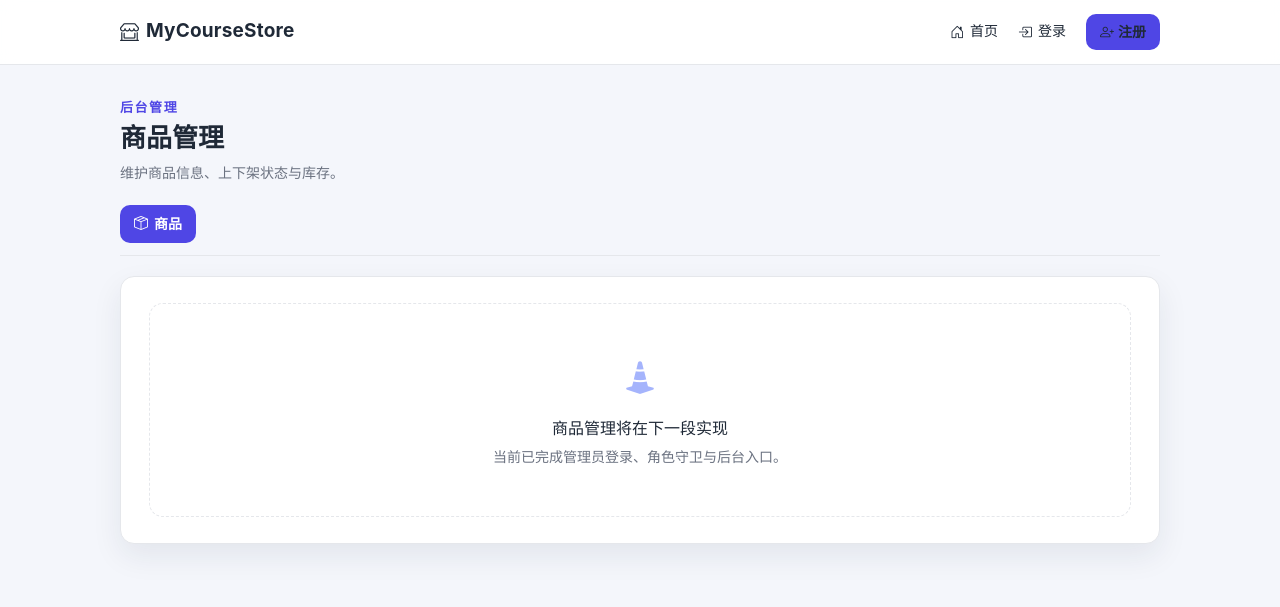
After one commit to sdap-songyyds/my-pet-store, a Spring app: page /admin/products/list in a window 1280 px wide. The commit adds this page. Shown: the top 607 px of the page. Run offline with Thymeleaf, Linux system fonts and the light colour scheme; the template is opened without the code that fills it, so the values that code supplies are empty; database files in the repository are not loaded.

Commit message:
feat: 管理员认证与后台入口

```diff
--- a/src/main/resources/static/css/app.css
+++ b/src/main/resources/static/css/app.css
@@ -1301,3 +1301,62 @@ textarea:focus {
         grid-template-columns: 1fr;
     }
 }
+
+/* ---------- 后台管理 ---------- */
+
+.admin-main {
+    display: grid;
+    gap: 20px;
+    padding-top: 32px;
+    padding-bottom: 64px;
+}
+
+.admin-head {
+    display: flex;
+    align-items: flex-end;
+    justify-content: space-between;
+    gap: 16px;
+}
+
+.admin-kicker {
+    margin: 0 0 4px;
+    color: var(--primary);
+    font-size: 13px;
+    font-weight: 700;
+    letter-spacing: .12em;
+    text-transform: uppercase;
+}
+
+.admin-tabs {
+    display: flex;
+    flex-wrap: wrap;
+    gap: 8px;
+    padding-bottom: 12px;
+    border-bottom: 1px solid var(--border);
+}
+
+.admin-tab {
+    display: inline-flex;
+    align-items: center;
+    gap: 6px;
+    padding: 8px 14px;
+    border-radius: 10px;
+    color: var(--muted);
+    font-size: 14px;
+    font-weight: 600;
+}
+
+.admin-tab:hover {
+    background: #eef2ff;
+    color: var(--primary-dark);
+}
+
+.admin-tab.is-active {
+    background: var(--primary);
+    color: #fff;
+}
+
+.admin-tab.is-active:hover {
+    background: var(--primary-dark);
+    color: #fff;
+}
--- /dev/null
+++ b/src/main/resources/templates/admin/products/list.html
@@ -0,0 +1,31 @@
+<!DOCTYPE html>
+<html lang="zh-CN" xmlns:th="http://www.thymeleaf.org">
+<head th:replace="~{fragments/layout :: head('商品管理')}"></head>
+<body>
+<header th:replace="~{fragments/layout :: nav}"></header>
+
+<main class="container admin-main">
+    <div class="admin-head">
+        <div>
+            <p class="admin-kicker">后台管理</p>
+            <h1>商品管理</h1>
+            <p class="muted">维护商品信息、上下架状态与库存。</p>
+        </div>
+    </div>
+
+    <nav class="admin-tabs" aria-label="后台功能">
+        <a class="admin-tab is-active" th:href="@{/admin/products}">
+            <i class="bi bi-box-seam" aria-hidden="true"></i> 商品
+        </a>
+    </nav>
+
+    <section class="card">
+        <div class="empty-state">
+            <i class="bi bi-cone-striped empty-icon" aria-hidden="true"></i>
+            <p>商品管理将在下一段实现</p>
+            <p class="muted">当前已完成管理员登录、角色守卫与后台入口。</p>
+        </div>
+    </section>
+</main>
+</body>
+</html>
--- a/src/main/resources/templates/fragments/layout.html
+++ b/src/main/resources/templates/fragments/layout.html
@@ -25,6 +25,9 @@
                     <span th:text="${currentUser.getDisplayName()}">用户</span>
                 </span>
                 <a th:href="@{/account}"><i class="bi bi-person-gear" aria-hidden="true"></i> 用户中心</a>
+                <a th:if="${currentUser.role.name() == 'ADMIN'}" th:href="@{/admin}">
+                    <i class="bi bi-speedometer2" aria-hidden="true"></i> 后台管理
+                </a>
                 <form th:action="@{/logout}" method="post" class="inline-form">
                     <button type="submit" class="link-button">
                         <i class="bi bi-box-arrow-right" aria-hidden="true"></i> 退出
```
Also changed, not shown: demo-data.sql (+18 -1 lines), src/main/java/cn/edu/csu/mycoursestore/admin/controller/AdminController.java (added, +15 -0 lines), src/main/java/cn/edu/csu/mycoursestore/admin/controller/AdminProductController.java (added, +17 -0 lines), src/main/java/cn/edu/csu/mycoursestore/security/AuthInterceptor.java (+17 -1 lines), src/main/java/cn/edu/csu/mycoursestore/security/RequireAdmin.java (added, +15 -0 lines), README.md (added).
